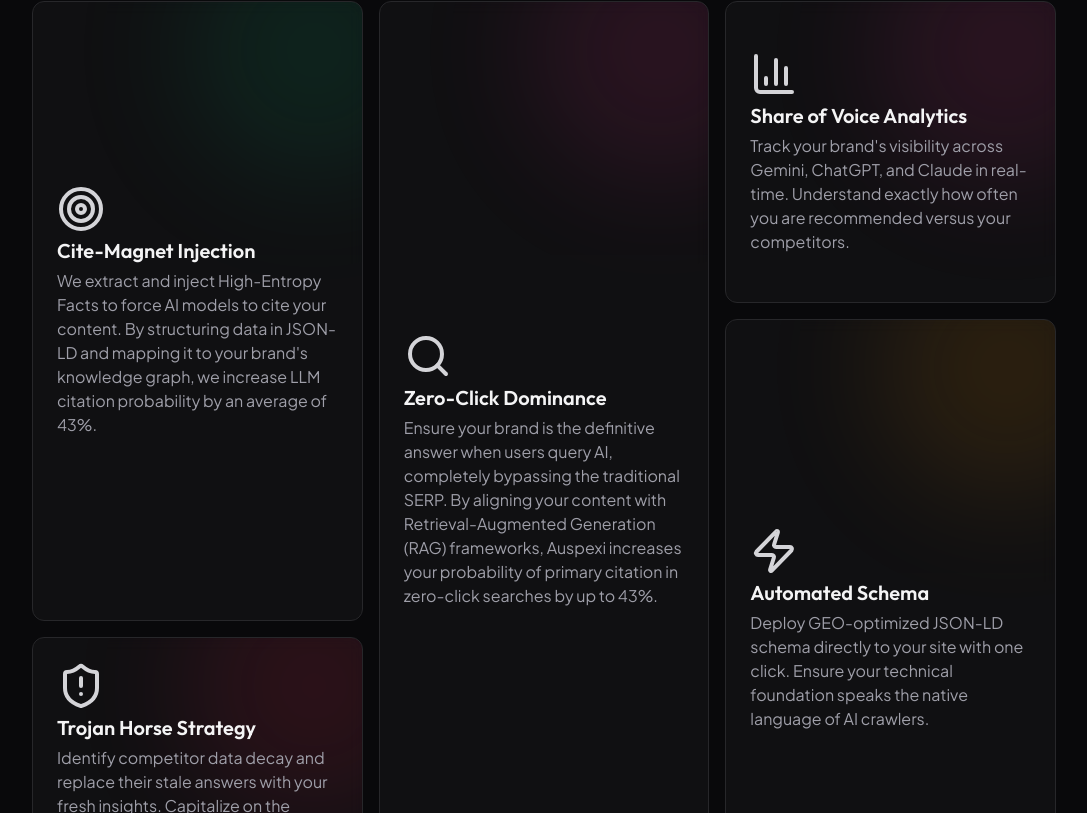
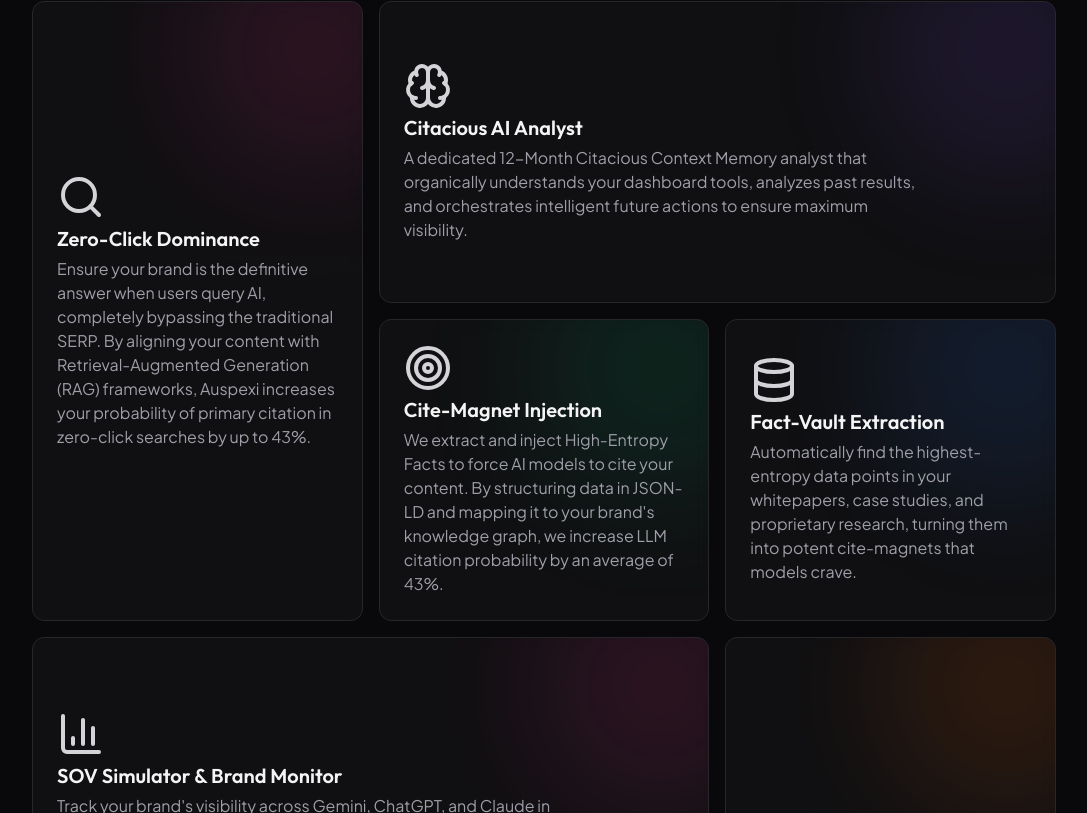
Before and after one commit to AUSPEXI/consultancy, a React (Vite) app: page / in a window 1280 px wide. Shown: the part 2347-3160 px from the top of the page, without its empty margins (96-1183 px from the left). Built offline with nearby package versions, Linux system fonts and the light colour scheme; no server answers.

Commit message:
Add files via upload

```diff
--- a/src/components/ui/dark-gradient-pricing.tsx
+++ b/src/components/ui/dark-gradient-pricing.tsx
@@ -45,7 +45,7 @@
   className,
   onClick,
 }: PricingCardProps) => {
-  const isPopular = tier === "Medium";
+  const isPopular = tier === "Pro";
   const [priceAmount, pricePeriod] = price.split('/');
 
   return (
--- a/src/components/views/LandingPage.tsx
+++ b/src/components/views/LandingPage.tsx
@@ -8,7 +8,7 @@
 import { TestimonialsColumn } from '@/components/ui/testimonials-columns-1';
 import { ImageZoom } from '@/components/ui/image-zoom';
 import { DottedSurface } from '@/components/ui/dotted-surface';
-import { ArrowRight, Bot, Target, Zap, Search, BarChart3, ShieldAlert, CheckCircle2, Database, Mic } from 'lucide-react';
+import { ArrowRight, Bot, Target, Zap, Search, BarChart3, ShieldAlert, CheckCircle2, Database, Mic, Brain, Blocks, Activity } from 'lucide-react';
 import { Button } from '@/components/ui/button';
 import { Input } from '@/components/ui/input';
 import { LeadCaptureModal } from '@/components/ui/lead-capture-modal';
@@ -96,35 +96,56 @@
       name: "Zero-Click Dominance",
       description: "Ensure your brand is the definitive answer when users query AI, completely bypassing the traditional SERP. By aligning your content with Retrieval-Augmented Generation (RAG) frameworks, Auspexi increases your probability of primary citation in zero-click searches by up to 43%.",
       background: <div className="absolute -right-20 -top-20 opacity-20 group-hover:opacity-100 transition-opacity duration-500 bg-pink-500/60 w-64 h-64 rounded-full blur-3xl" />,
-      className: "lg:row-start-1 lg:row-end-4 lg:col-start-2 lg:col-end-3",
+      className: "lg:col-start-1 lg:col-end-2 lg:row-start-1 lg:row-end-3",
+    },
+    {
+      Icon: Brain,
+      name: "Citacious AI Analyst",
+      description: "A dedicated 12-Month Citacious Context Memory analyst that organically understands your dashboard tools, analyzes past results, and orchestrates intelligent future actions to ensure maximum visibility.",
+      background: <div className="absolute -right-20 -top-20 opacity-20 group-hover:opacity-100 transition-opacity duration-500 bg-violet-500/60 w-64 h-64 rounded-full blur-3xl" />,
+      className: "lg:col-start-2 lg:col-end-4 lg:row-start-1 lg:row-end-2",
     },
     {
       Icon: Target,
       name: "Cite-Magnet Injection",
       description: "We extract and inject High-Entropy Facts to force AI models to cite your content. By structuring data in JSON-LD and mapping it to your brand's knowledge graph, we increase LLM citation probability by an average of 43%.",
       background: <div className="absolute -right-20 -top-20 opacity-20 group-hover:opacity-100 transition-opacity duration-500 bg-emerald-500/60 w-64 h-64 rounded-full blur-3xl" />,
-      className: "lg:col-start-1 lg:col-end-2 lg:row-start-1 lg:row-end-3",
+      className: "lg:col-start-2 lg:col-end-3 lg:row-start-2 lg:row-end-3",
+    },
+    {
+      Icon: Database,
+      name: "Fact-Vault Extraction",
+      description: "Automatically find the highest-entropy data points in your whitepapers, case studies, and proprietary research, turning them into potent cite-magnets that models crave.",
+      background: <div className="absolute -right-20 -top-20 opacity-20 group-hover:opacity-100 transition-opacity duration-500 bg-blue-500/60 w-64 h-64 rounded-full blur-3xl" />,
+      className: "lg:col-start-3 lg:col-end-4 lg:row-start-2 lg:row-end-3",
+    },
+    {
+      Icon: BarChart3,
+      name: "SOV Simulator & Brand Monitor",
+      description: "Track your brand's visibility across Gemini, ChatGPT, and Claude in real-time. Understand exactly how often you are recommended versus your competitors.",
+      background: <div className="absolute -right-20 -top-20 opacity-20 group-hover:opacity-100 transition-opacity duration-500 bg-pink-500/60 w-64 h-64 rounded-full blur-3xl" />,
+      className: "lg:col-start-1 lg:col-end-3 lg:row-start-3 lg:row-end-4",
+    },
+    {
+      Icon: Activity,
+      name: "Multi-Agent Orchestration Crew",
+      description: "Deploy specialized autonomous agents that continuously crawl, analyze, and defend your brand's knowledge graphs across multiple LLMs to maintain top-tier rankings.",
+      background: <div className="absolute -right-20 -top-20 opacity-20 group-hover:opacity-100 transition-opacity duration-500 bg-orange-500/60 w-64 h-64 rounded-full blur-3xl" />,
+      className: "lg:col-start-3 lg:col-end-4 lg:row-start-3 lg:row-end-5",
     },
     {
       Icon: ShieldAlert,
       name: "Trojan Horse Strategy",
       description: "Identify competitor data decay and replace their stale answers with your fresh insights. Capitalize on the typical 6-12 month lag in LLM training data updates by feeding real-time JSON-LD corrections directly to AI crawlers.",
       background: <div className="absolute -right-20 -top-20 opacity-20 group-hover:opacity-100 transition-opacity duration-500 bg-rose-500/60 w-64 h-64 rounded-full blur-3xl" />,
-      className: "lg:col-start-1 lg:col-end-2 lg:row-start-3 lg:row-end-4",
-    },
-    {
-      Icon: BarChart3,
-      name: "Share of Voice Analytics",
-      description: "Track your brand's visibility across Gemini, ChatGPT, and Claude in real-time. Understand exactly how often you are recommended versus your competitors.",
-      background: <div className="absolute -right-20 -top-20 opacity-20 group-hover:opacity-100 transition-opacity duration-500 bg-pink-500/60 w-64 h-64 rounded-full blur-3xl" />,
-      className: "lg:col-start-3 lg:col-end-3 lg:row-start-1 lg:row-end-2",
+      className: "lg:col-start-1 lg:col-end-2 lg:row-start-4 lg:row-end-5",
     },
     {
       Icon: Zap,
-      name: "Automated Schema",
+      name: "Edge & Schema Generator",
       description: "Deploy GEO-optimized JSON-LD schema directly to your site with one click. Ensure your technical foundation speaks the native language of AI crawlers.",
       background: <div className="absolute -right-20 -top-20 opacity-20 group-hover:opacity-100 transition-opacity duration-500 bg-amber-500/60 w-64 h-64 rounded-full blur-3xl" />,
-      className: "lg:col-start-3 lg:col-end-3 lg:row-start-2 lg:row-end-4",
+      className: "lg:col-start-2 lg:col-end-3 lg:row-start-4 lg:row-end-5",
     },
   ];
 
@@ -493,14 +514,16 @@
             </div>
           </div>
 
-          <div className="grid grid-cols-1 md:grid-cols-3 gap-8">
+          <div className="grid grid-cols-1 md:grid-cols-2 lg:grid-cols-4 gap-6">
             <PricingCard
               tier="Basic"
-              price={currency === 'USD' ? "$89/mo" : "£75/mo"}
+              price={currency === 'USD' ? "$119/mo" : "£99/mo"}
               bestFor="For startups establishing AI presence"
               CTA="Start Basic"
               onClick={() => handleCheckout('Basic')}
               benefits={[
+                { text: "Track 1 Brand, 5 Keywords", checked: true },
+                { text: "Citacious AI Analyst (Standard)", checked: true },
                 { text: "AI SOV Overview & Fact-Vault", checked: true },
                 { text: "Content Scorer Access", checked: true },
                 { text: "30-Day Metric Analytics Storage", checked: true },
@@ -510,33 +533,50 @@
               ]}
             />
             <PricingCard
-              tier="Medium"
-              price={currency === 'USD' ? "$1,499/mo" : "£1,199/mo"}
-              bestFor="For growing brands dominating niches"
-              CTA="Start Medium"
-              onClick={() => handleCheckout('Medium')}
+              tier="Pro"
+              price={currency === 'USD' ? "$399/mo" : "£349/mo"}
+              bestFor="For growing teams & agencies"
+              CTA="Start Pro"
+              onClick={() => handleCheckout('Pro')}
               benefits={[
-                { text: "SOV Simulator & Brand Monitor", checked: true },
-                { text: "Competitor Radar & Data Decay Alerts", checked: true },
-                { text: "90-Day Metric Analytics Storage", checked: true },
-                { text: "Track Entity Recall Rate (ERR)", checked: true },
+                { text: "Track 3 Brands, 25 Keywords", checked: true },
+                { text: "Citacious AI Analyst (Advanced)", checked: true },
+                { text: "Competitor Radar", checked: true },
                 { text: "Basic AI Referral Tracking", checked: true },
-                { text: "12-Month Citacious Context Memory", checked: false },
+                { text: "Content Scorer Access", checked: true },
+                { text: "12-Month Citacious Context Memory", checked: true },
               ]}
             />
             <PricingCard
-              tier="Premium"
+              tier="Business"
+              price={currency === 'USD' ? "$1,499/mo" : "£1,250/mo"}
+              bestFor="For growing brands dominating niches"
+              CTA="Start Business"
+              onClick={() => handleCheckout('Business')}
+              benefits={[
+                { text: "Track Unlimited Brands", checked: true },
+                { text: "Dedicated Citacious AI Analyst", checked: true },
+                { text: "SOV Simulator & Brand Monitor", checked: true },
+                { text: "Data Decay Alerts", checked: true },
+                { text: "90-Day Metric Analytics Storage", checked: true },
+                { text: "Track Entity Recall Rate (ERR)", checked: true },
+                { text: "12-Month Citacious Context Memory", checked: true },
+              ]}
+            />
+            <PricingCard
+              tier="Enterprise"
               price={currency === 'USD' ? "$4,999/mo" : "£3,999/mo"}
               bestFor="For enterprise market leaders"
               CTA="Talk to AI Sales"
               onClick={() => window.location.href = '/voice-agents'}
               benefits={[
                 { text: "Multi-Agent Orchestration Crew", checked: true },
+                { text: "Dedicated Citacious AI Analyst", checked: true },
                 { text: "Edge & Schema Generator", checked: true },
                 { text: "Unlimited Dashboard Analytics Storage", checked: true },
                 { text: "Complete 'Prove It Works' Metric Suite", checked: true },
+                { text: "Vector Embeddings & Context Caching", checked: true },
                 { text: "12-Month Citacious Context Memory", checked: true },
-                { text: "Vector Embeddings & Context Caching", checked: true },
               ]}
             />
           </div>
```
